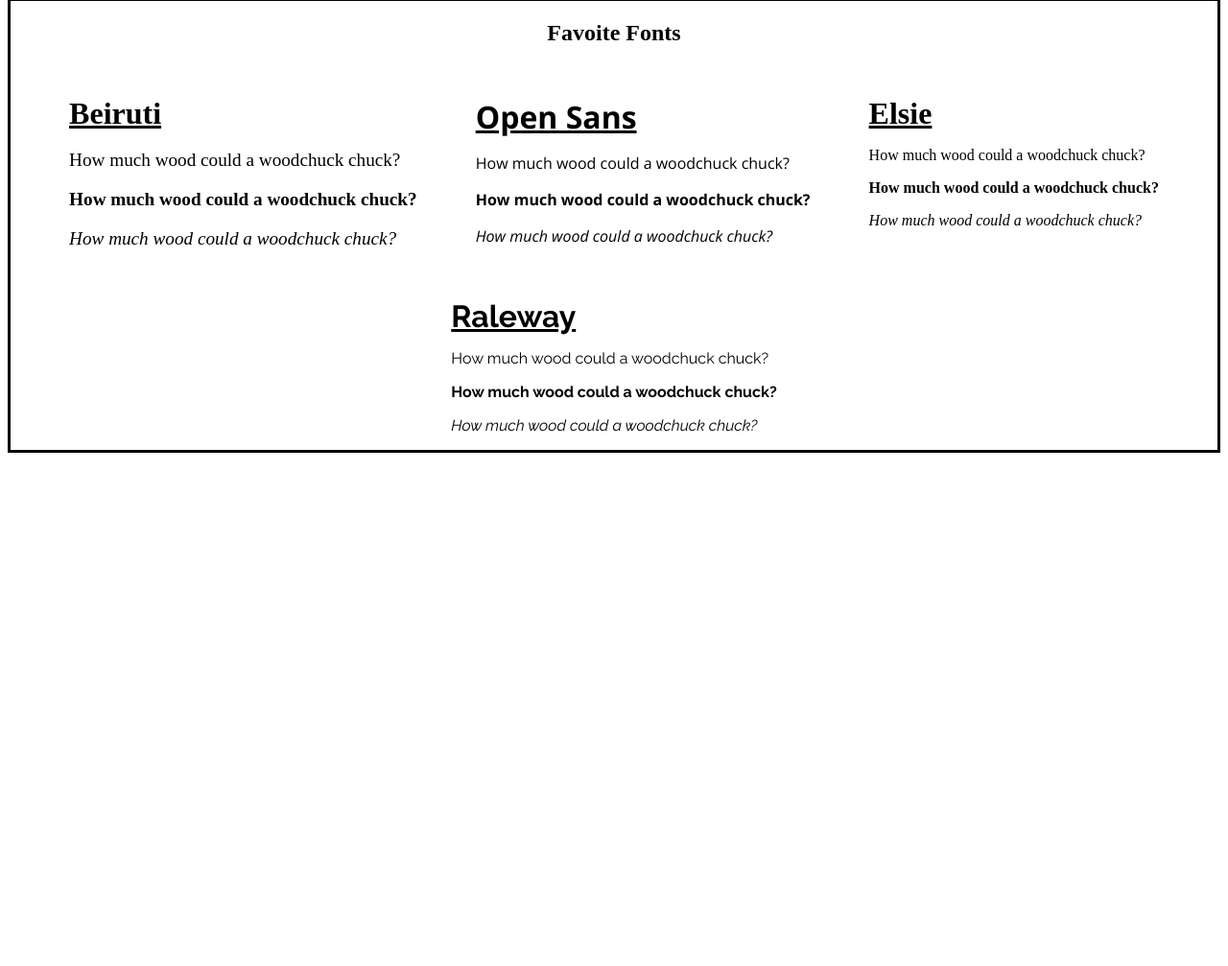
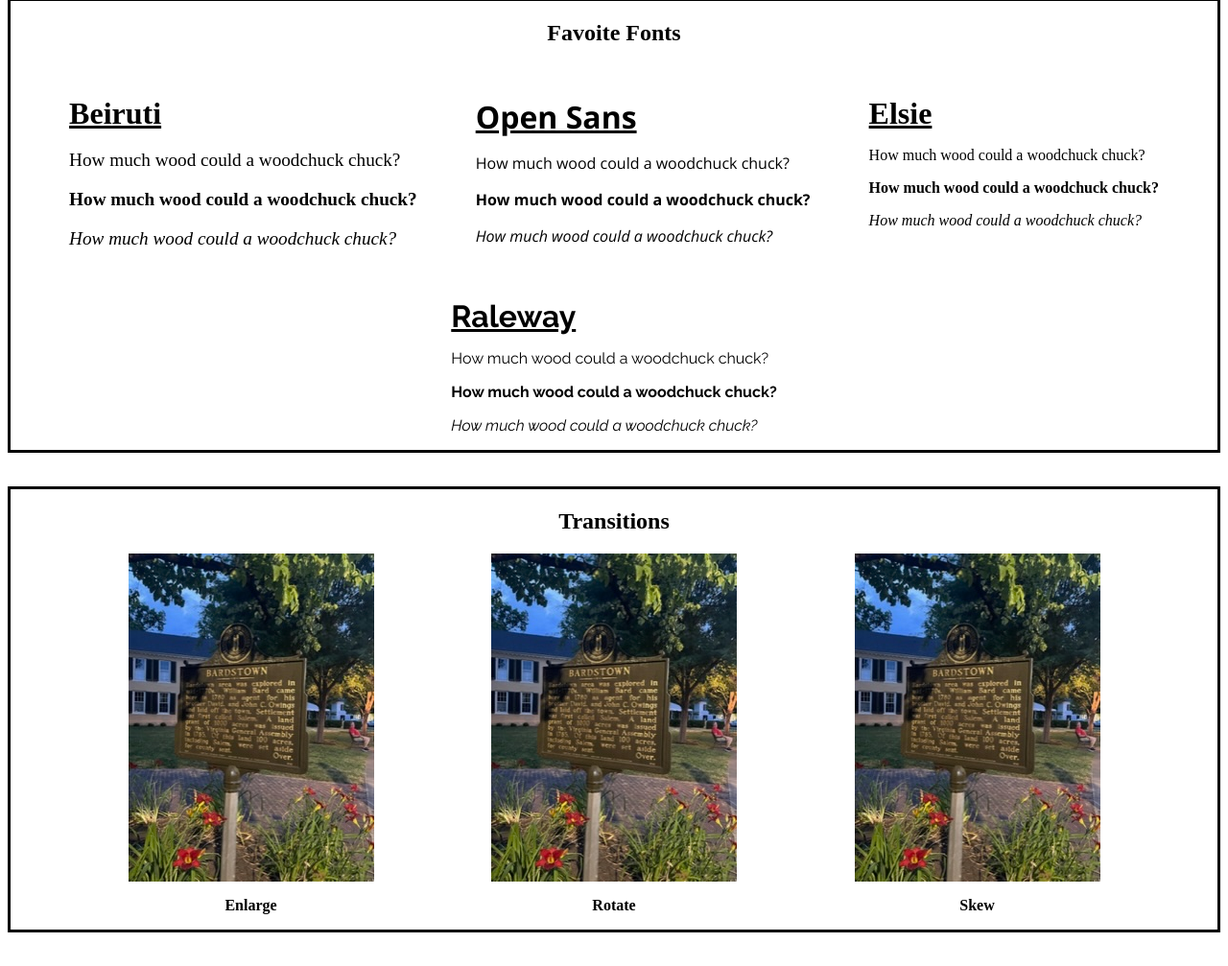
Before and after one commit to newmanwell/codecademy_design, a plain HTML site: page index.html in a window 1280 px wide. Shown: the part 400-1407 px from the top of the page at 96% size. Before the commit the page ends 907 px from the top, so only its background shows below. Drawn offline with nearby package versions, Linux system fonts and the light colour scheme; a web font is replaced by a local one.

Commit message:
transitions section complete

```diff
--- a/index.html
+++ b/index.html
@@ -78,5 +78,23 @@
                     </div>
                 </div>
         </section>
+         <!-- Transition section -->
+        <section class="outer_box">
+            <h2 class="box_header">Transitions</h2>
+                <div class="inner_box">
+                    <div class="scale">
+                        <img src="images/sign.jpeg" alt="sign">
+                        <p>Enlarge</p>
+                    </div>
+                    <div class="rotate">
+                        <img src="images/sign.jpeg" alt="sign">
+                        <p>Rotate</p>
+                    </div>
+                    <div class="skew">
+                        <img src="images/sign.jpeg" alt="sign">
+                        <p>Skew</p>
+                    </div>
+                </div>
+        </section>
     </body>
 </html>
--- a/style.css
+++ b/style.css
@@ -197,3 +197,50 @@
     font-family: "Raleway";
     font-style: italic;
 }
+
+/* Transitions Section */
+
+.scale {
+    display: flex;
+    flex-direction: column;
+    align-items: center;
+}
+
+.scale p {
+    font-weight: bold;
+}
+
+.scale img:hover {
+    transform: scale(1.3);
+    transition-duration: 1s;
+}
+
+.rotate {
+    display: flex;
+    flex-direction: column;
+    align-items: center;
+}
+
+.rotate p {
+    font-weight: bold;
+}
+
+.rotate img:hover {
+    transform: rotate(0.5turn);
+    transition-duration: 1s;
+}
+
+.skew {
+    display: flex;
+    flex-direction: column;
+    align-items: center;
+}
+
+.skew p {
+    font-weight: bold;
+}
+
+.skew img:hover {
+    transform: skew(30deg, 20deg);
+    transition-duration: 1s;
+}
```
